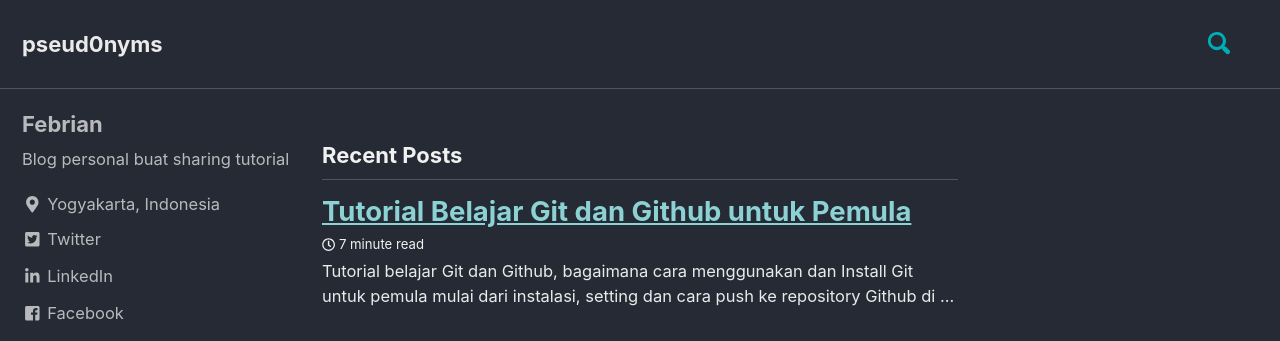
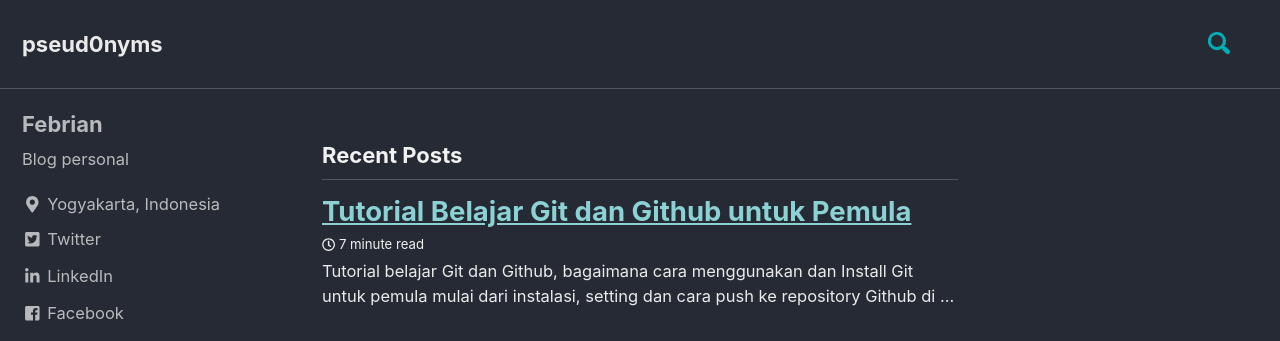
Before and after one commit to maineswai/blog, a Jekyll site: the page built from index.html, in a window 1280 px wide and 900 px high. Shown: the top 341 px of the window. Built offline with Jekyll 4.4.1, drawn with Linux system fonts in a browser that asks for light colours; cached includes are drawn as plain includes; the list of posts is cut into pages by our own code.

Commit message:
Update _config.yml

```diff
--- a/_config.yml
+++ b/_config.yml
@@ -111,7 +111,7 @@ analytics:
 author:
   name             : "Febrian"
   avatar           : # path of avatar image, e.g. "/assets/images/bio-photo.jpg"
-  bio              : "Blog personal buat sharing tutorial"
+  bio              : "Blog personal"
   location         : "Yogyakarta, Indonesia"
   email            : #"solihinfebrian0@gmail.com"
   links:
```
